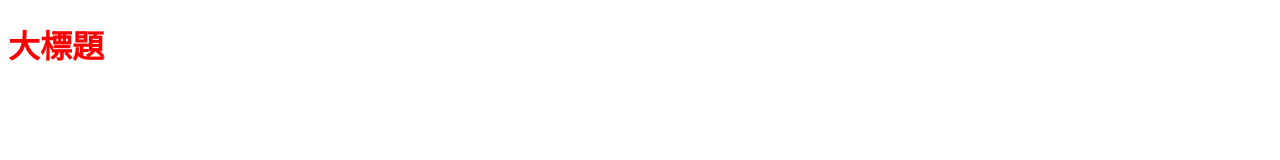
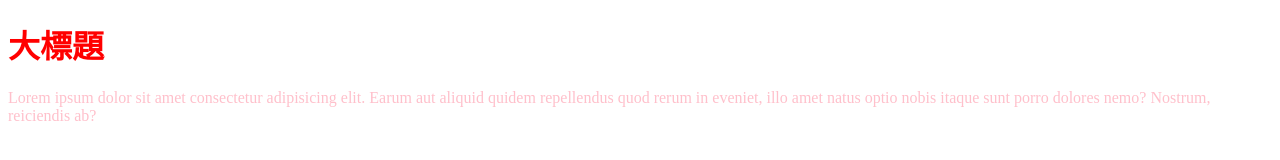
Before and after one commit to tg-Tina02/test-one, a plain HTML site: page index.html in a window 1280 px wide. Drawn offline with Linux system fonts and the light colour scheme.

Commit message:
新增p段落跟樣式

```diff
--- a/css/all.css
+++ b/css/all.css
@@ -1,3 +1,6 @@
 h1{
     color: red;
 }
+p{
+    color: pink;
+}
--- a/index.html
+++ b/index.html
@@ -9,5 +9,6 @@
 </head>
 <body>
     <h1>大標題</h1>
+    <p>Lorem ipsum dolor sit amet consectetur adipisicing elit. Earum aut aliquid quidem repellendus quod rerum in eveniet, illo amet natus optio nobis itaque sunt porro dolores nemo? Nostrum, reiciendis ab?</p>
 </body>
 </html>
```
